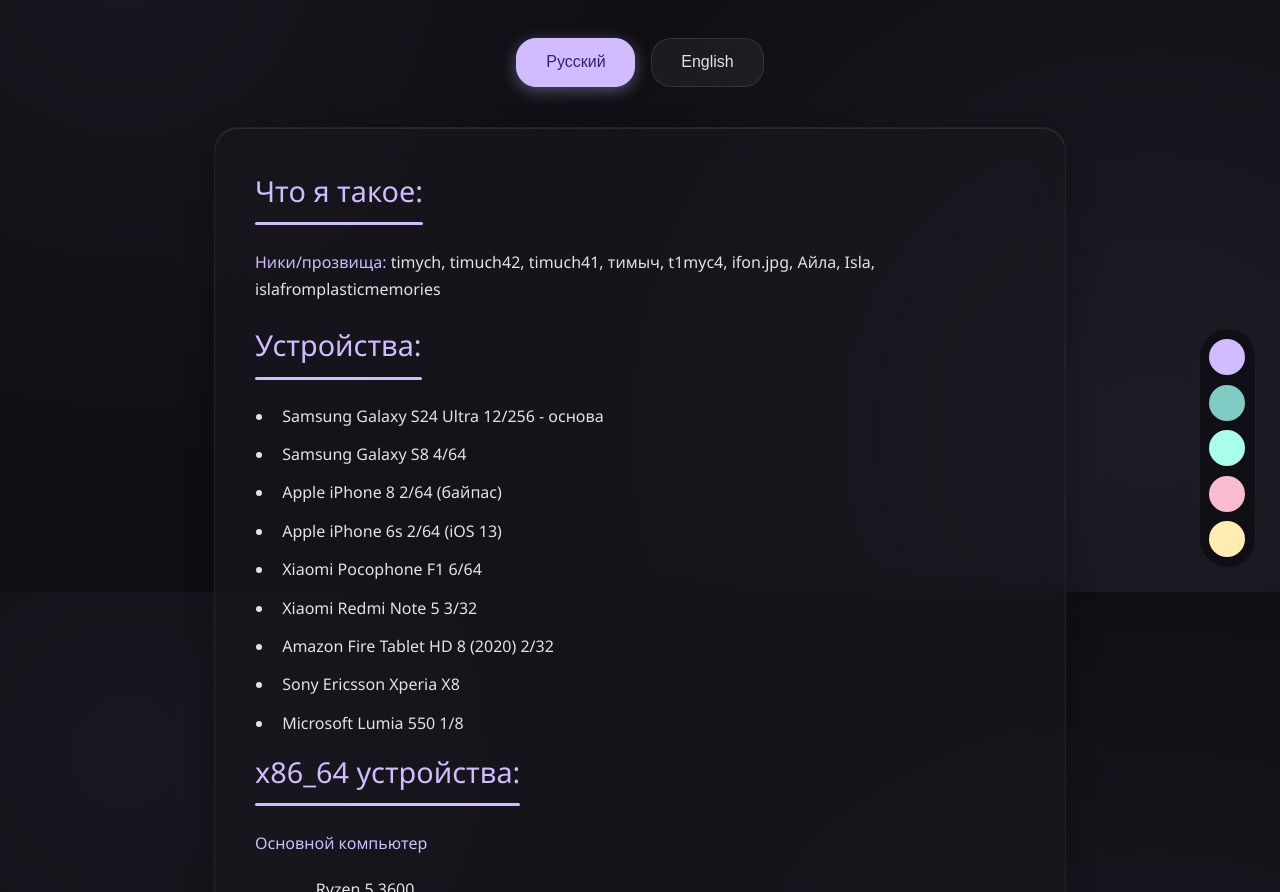
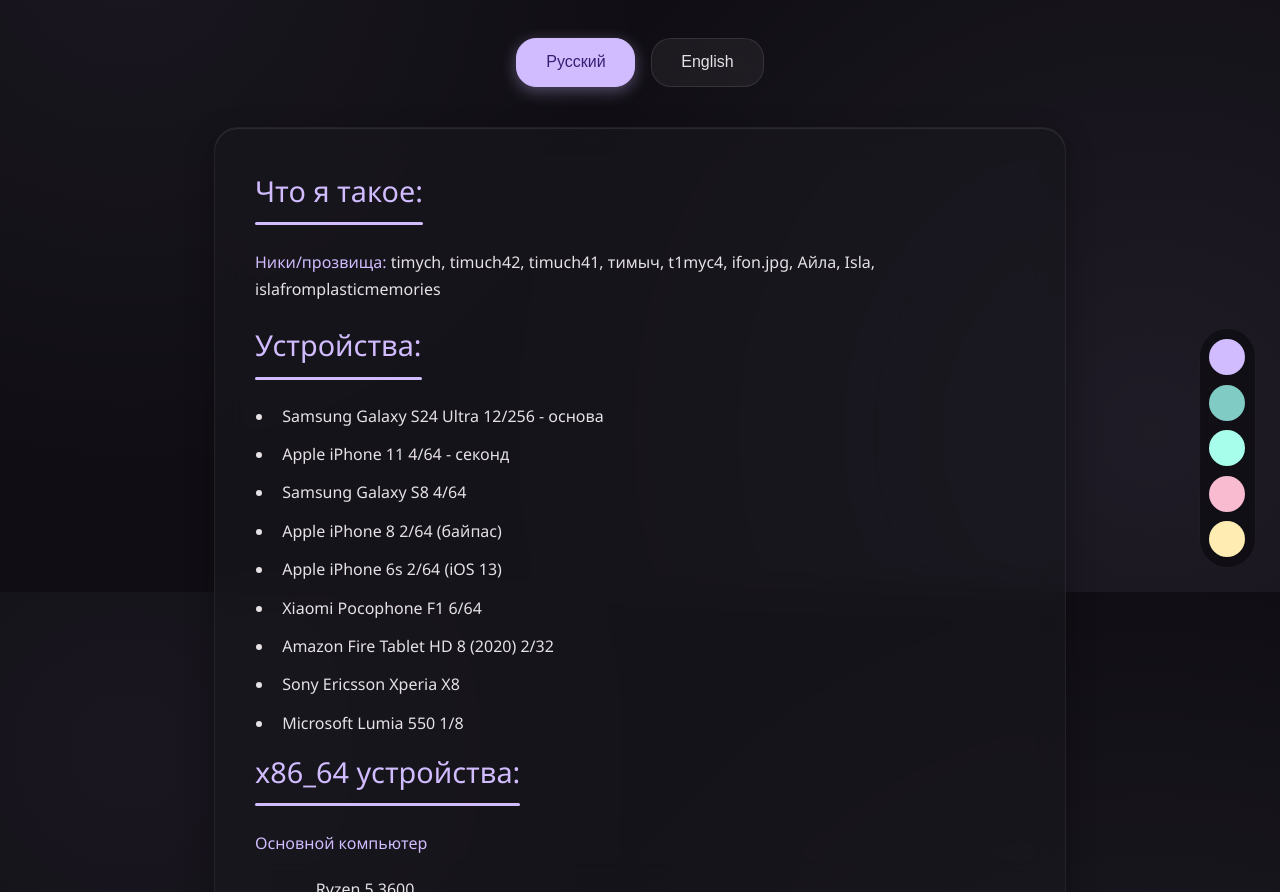
Before and after one commit to t1myc4/bio, a plain HTML site: page index.html in a window 1280 px wide. Shown: the part 208-1100 px from the top of the page. Drawn offline with Linux system fonts and the light colour scheme; no server answers; a web font is replaced by a local one.

Commit message:
Update index.html

```diff
--- a/index.html
+++ b/index.html
@@ -270,12 +270,11 @@
             <h2>Устройства:</h2>
             <ul>
                 <li>Samsung Galaxy S24 Ultra 12/256 - основа</li>
+                <li>Apple iPhone 11 4/64 - секонд</li>
                 <li>Samsung Galaxy S8 4/64 </li>
                 <li>Apple iPhone 8 2/64 (байпас)</li>
                 <li>Apple iPhone 6s 2/64 (iOS 13)</li>
                 <li>Xiaomi Pocophone F1 6/64</li>
-
-               <li>Xiaomi Redmi Note 5 3/32</li>
                 <li>Amazon Fire Tablet HD 8 (2020) 2/32</li>
                 <li>Sony Ericsson Xperia X8</li>
                 <li>Microsoft Lumia 550 1/8</li>
@@ -326,11 +325,11 @@
             <h2>Devices:</h2>
             <ul>
                 <li>Samsung Galaxy S24 Ultra 12/256 - main</li>
+                <li>Apple iPhone 11 4/64 - secondary</li>
                 <li>Samsung Galaxy S8 4/64 </li>
                 <li>Apple iPhone 8 2/64 (bypass)</li>
                 <li>Apple iPhone 6s 2/64 (iOS 13, bypass)</li>
                 <li>Xiaomi Pocophone F1 6/64</li>
-                <li>Xiaomi Redmi Note 5 3/32</li>
                 <li>Amazon Fire Tablet HD 8 (2020) 2/32</li>
                 <li>Sony Ericsson Xperia X8</li>
                 <li>Microsoft Lumia 550 1/8</li>
```
